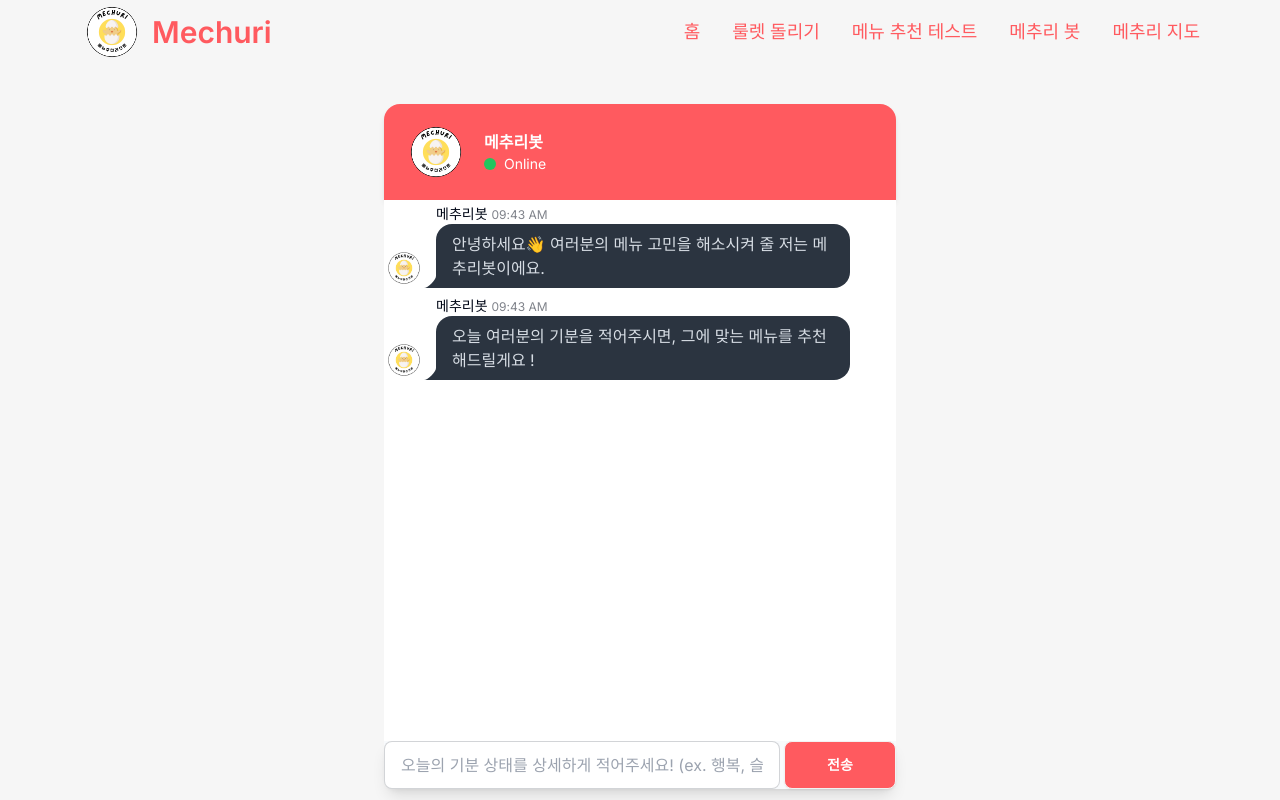
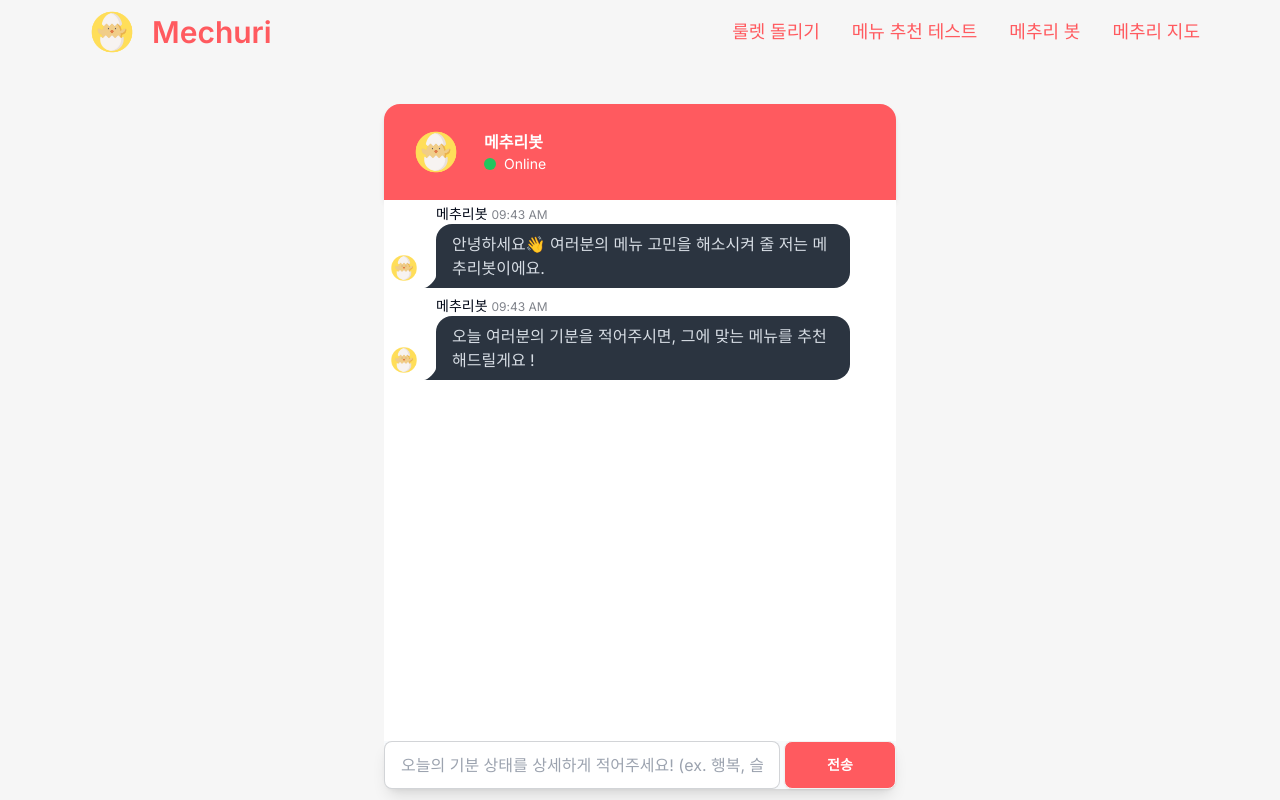
Before and after one commit to heon-2/mechuri, a Next.js app in the folder mechuri/: page /mechuribot in a window 1280 px wide. Built offline with nearby package versions, Linux system fonts and the light colour scheme; no server answers.

Commit message:
style: 챗봇 디자인 수정

```diff
--- a/mechuri/src/app/layout.tsx
+++ b/mechuri/src/app/layout.tsx
@@ -1,30 +1,24 @@
-import type { Metadata } from 'next'
-import { Inter } from 'next/font/google'
-import './globals.css'
-import RecoilRootProvider from '../utils/RecoilRootProvider'
-import ReactQueryProviders from '@/utils/ReactQueryProvider'
+import type { Metadata } from 'next';
+import { Inter } from 'next/font/google';
+import './globals.css';
+import RecoilRootProvider from '../utils/RecoilRootProvider';
+import ReactQueryProviders from '@/utils/ReactQueryProvider';
 
-const inter = Inter({ subsets: ['latin'] })
+const inter = Inter({ subsets: ['latin'] });
 
 export const metadata: Metadata = {
-  title: 'Create Next App',
-  description: 'Generated by create next app',
-}
+  title: '메뉴 추천 리스트, Mechuri',
+  description: '여러분의 취향에 맞게 고르기 힘든 메뉴 추천을 메추리가 도와드립니다',
+};
 
-export default function RootLayout({
-  children,
-}: {
-  children: React.ReactNode
-}) {
+export default function RootLayout({ children }: { children: React.ReactNode }) {
   return (
     <html lang="en">
       <body className={inter.className}>
         <ReactQueryProviders>
-          <RecoilRootProvider>
-            {children}
-            </RecoilRootProvider>
+          <RecoilRootProvider>{children}</RecoilRootProvider>
         </ReactQueryProviders>
-        </body>
+      </body>
     </html>
-  )
+  );
 }
--- a/mechuri/src/components/commons/LoadingUi.tsx
+++ b/mechuri/src/components/commons/LoadingUi.tsx
@@ -7,7 +7,7 @@ export default function LoadingUi() {
           className="inline-block h-24 w-24 animate-spin rounded-full overflow-hidden border-4 border-solid border-red-500 border-r-transparent align-[-0.125em] motion-reduce:animate-[spin_1.5s_linear_infinite]"
           role="status"
         >
-          <img src="/images/logo.png" alt="Loading" className="h-full w-full object-cover" />
+          <img src="/images/logo1.png" alt="Loading" className="h-full w-full object-cover" />
         </div>
       </div>
     </div>
--- a/mechuri/src/components/commons/NavBar.tsx
+++ b/mechuri/src/components/commons/NavBar.tsx
@@ -1,11 +1,11 @@
 import React from 'react';
 export default function NavBar() {
   const components: { title: string; href: string; description: string }[] = [
-    {
-      title: '홈',
-      href: '/main',
-      description: '메인 페이지입니다.',
-    },
+    // {
+    //   title: '홈',
+    //   href: '/main',
+    //   description: '메인 페이지입니다.',
+    // },
     {
       title: '룰렛 돌리기',
       href: '/roulette',
@@ -35,7 +35,7 @@ export default function NavBar() {
       <div className="flex items-center h-full justify-between mx-20">
         <div className="flex gap-2">
           <span>
-            <img src="/images/logo.png" alt="logo" className="h-16" />
+            <img src="/images/logo1.png" alt="logo" className="h-16" />
           </span>
           <span className="self-center text-3xl font-semibold whitespace-nowrap text-[#FF5A5F]">
             Mechuri
--- a/mechuri/src/components/mechuribot/ChatContent.tsx
+++ b/mechuri/src/components/mechuribot/ChatContent.tsx
@@ -10,7 +10,7 @@ export default function ChatContent() {
       message: '안녕하세요👋 여러분의 메뉴 고민을 해소시켜 줄 저는 메추리봇이에요.',
       sender: 'bot',
       time: new Date().toLocaleTimeString([], { hour: '2-digit', minute: '2-digit' }),
-    }, // 예시 시간, 실제 구현에서는 동적으로 설정
+    },
     {
       message: '오늘 여러분의 기분을 적어주시면, 그에 맞는 메뉴를 추천해드릴게요 !',
       sender: 'bot',
@@ -97,7 +97,7 @@ export default function ChatContent() {
               <div className="w-10 rounded-full">
                 <img
                   alt={c.sender === 'bot' ? 'Chatbot' : 'User'}
-                  src={c.sender === 'bot' ? 'images/logo.png' : 'images/logo.png'}
+                  src={c.sender === 'bot' ? 'images/logo1.png' : 'images/logo1.png'}
                 />
               </div>
             </div>
--- a/mechuri/src/components/mechuribot/ChatHeader.tsx
+++ b/mechuri/src/components/mechuribot/ChatHeader.tsx
@@ -3,7 +3,7 @@ export default function ChatHeader() {
   return (
     <div className="mt-10 w-2/5 h-24 bg-mainColor shadow-md rounded-t-2xl flex items-center">
       <img
-        src="/images/logo.png"
+        src="/images/logo1.png"
         alt="Chatbot"
         className="ml-5 h-16 flex items-center rounded-full aspect-square object-cover"
       />
```
Also changed, not shown: mechuri/public/images/logo1.png (added), mechuri/public/images/logo2.png (renamed from mechuri/public/images/logo.png).
